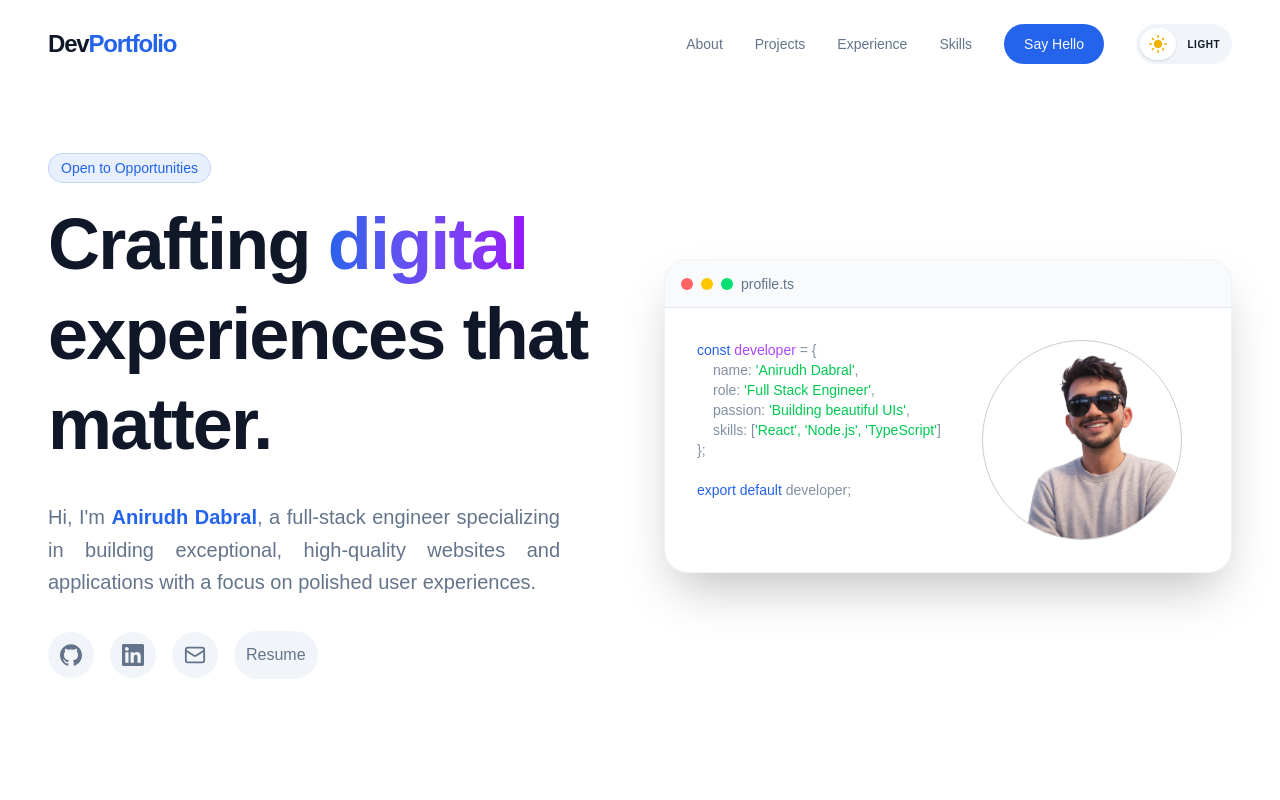
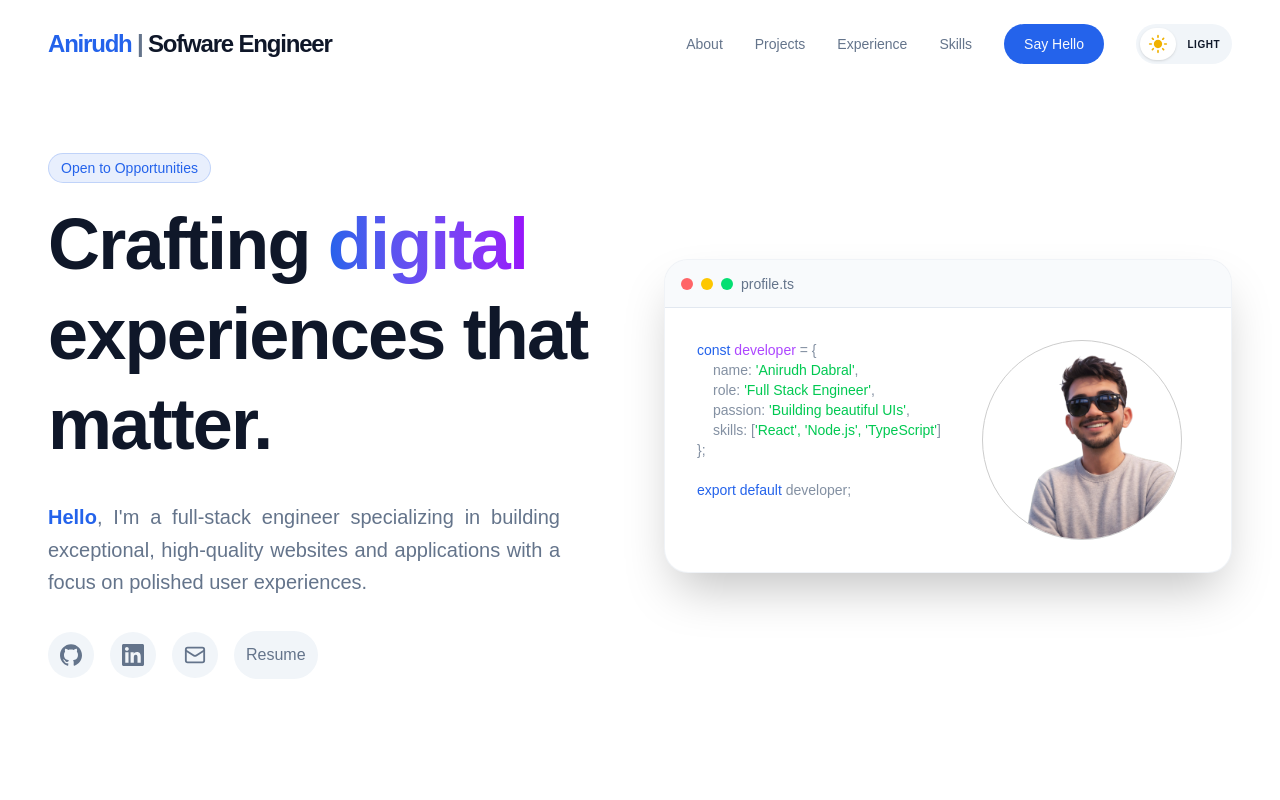
Before and after one commit to anirudhdabral/portfolio, a React (Vite) app: page / in a window 1280 px wide. Shown: the top 800 px of the page. Built offline with nearby package versions, Linux system fonts and the light colour scheme.

Commit message:
minor UI fixes

```diff
--- a/src/components/Footer.tsx
+++ b/src/components/Footer.tsx
@@ -2,22 +2,15 @@ import { ArrowUp } from "lucide-react";
 
 export const Footer = () => {
   const scrollToTop = () => {
-    window.scrollTo({ top: 0, behavior: 'smooth' });
+    window.scrollTo({ top: 0, behavior: "smooth" });
   };
 
   return (
     <footer className="bg-card border-t border-border py-12">
       <div className="max-w-7xl mx-auto px-6 md:px-12 flex flex-col md:flex-row items-center justify-between gap-6">
-
-        <div className="text-center md:text-left">
-          <a href="#" className="text-2xl font-bold font-display tracking-tighter block mb-2">
-            Dev<span className="text-primary">Portfolio</span>
-          </a>
-          <p className="text-muted-foreground text-sm">
-            {new Date().getFullYear()} | Built with React, Tailwind & ♥️ by Anirudh Dabral.
-          </p>
+        <div className="text-center md:text-left text-muted-foreground text-sm">
+          {new Date().getFullYear()} | Built with React, Tailwind & ♥️
         </div>
-
         <button
           onClick={scrollToTop}
           className="p-4 rounded-full bg-muted text-foreground hover:bg-primary hover:text-primary-foreground transition-all duration-300 shadow-sm hover:shadow-md"
@@ -25,8 +18,7 @@ export const Footer = () => {
         >
           <ArrowUp size={20} />
         </button>
-
       </div>
     </footer>
   );
-}
+};
--- a/src/components/Header.tsx
+++ b/src/components/Header.tsx
@@ -52,7 +52,9 @@ export function Header() {
           href="#"
           className="text-2xl font-bold font-display tracking-tighter hover:text-primary transition-colors"
         >
-          Dev<span className="text-primary">Portfolio</span>
+          <span className="text-primary">Anirudh</span>
+          <span className="text-muted-foreground">&nbsp;|&nbsp;</span>Sofware
+          Engineer
         </a>
 
         {/* Desktop Nav */}
--- a/src/components/Hero.tsx
+++ b/src/components/Hero.tsx
@@ -29,7 +29,7 @@ export function Hero() {
             transition={{ duration: 0.5, delay: 0.1 }}
             className="text-lg md:text-xl text-muted-foreground max-w-lg leading-relaxed text-justify"
           >
-            Hi, I'm <span className="text-primary font-bold">Anirudh Dabral</span>{", "}{hero.description}
+            <span className="text-primary font-bold">Hello</span>{", "}{hero.description}
           </motion.p>
 
           <motion.div
--- a/src/utils/constants.ts
+++ b/src/utils/constants.ts
@@ -111,7 +111,7 @@ export const hero: THero = {
   passion: "Building beautiful UIs",
   skills: ["React", "Node.js", "TypeScript"],
   description:
-    "a full-stack engineer specializing in building exceptional, high-quality websites and applications with a focus on polished user experiences.",
+    "I'm a full-stack engineer specializing in building exceptional, high-quality websites and applications with a focus on polished user experiences.",
   socials: [
     {
       id: 1,
```
